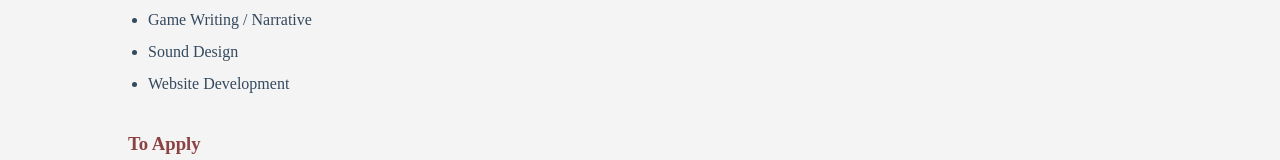
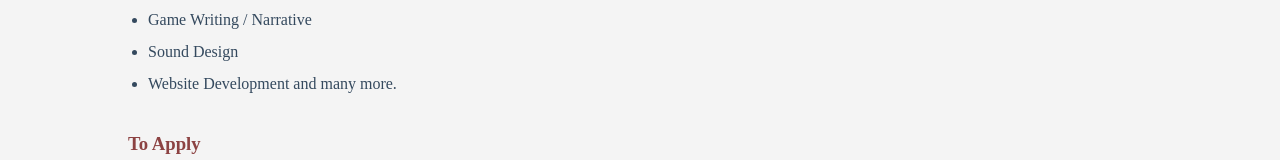
Before and after one commit to CultivateU/website, an Eleventy site: page careers.md in a window 1280 px wide. Shown: the part 556-716 px from the top of the page. Built offline with nearby package versions, Linux system fonts and the light colour scheme; Eleventy itself is replaced by a stand-in of ours; files that its build step writes are made by us from their sources; a web font is replaced by a local one.

Commit message:
Updated the roles, and mail contact.

```diff
--- a/careers.md
+++ b/careers.md
@@ -19,7 +19,7 @@ At CultivateU, we believe great games are made by great minds working together.
 * UI/UX
 * Game Writing / Narrative
 * Sound Design
-* Website Development
+* Website Development and many more.
 
 ---
 
```
